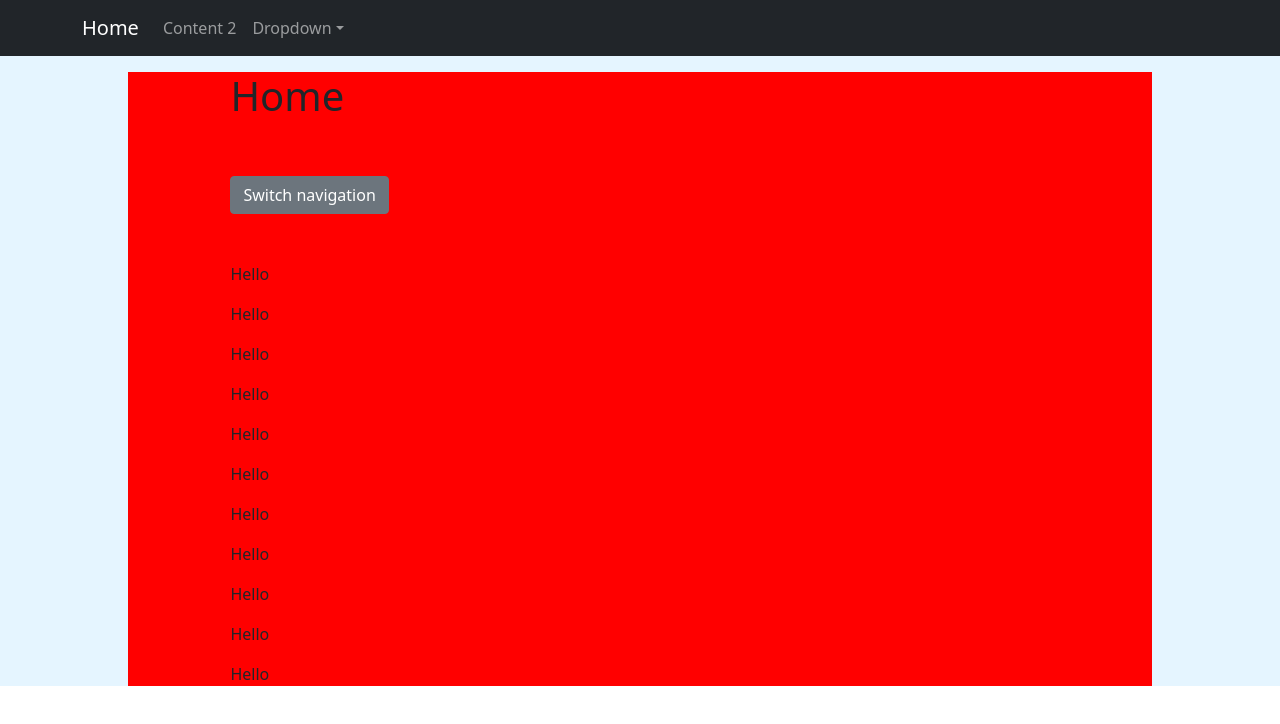
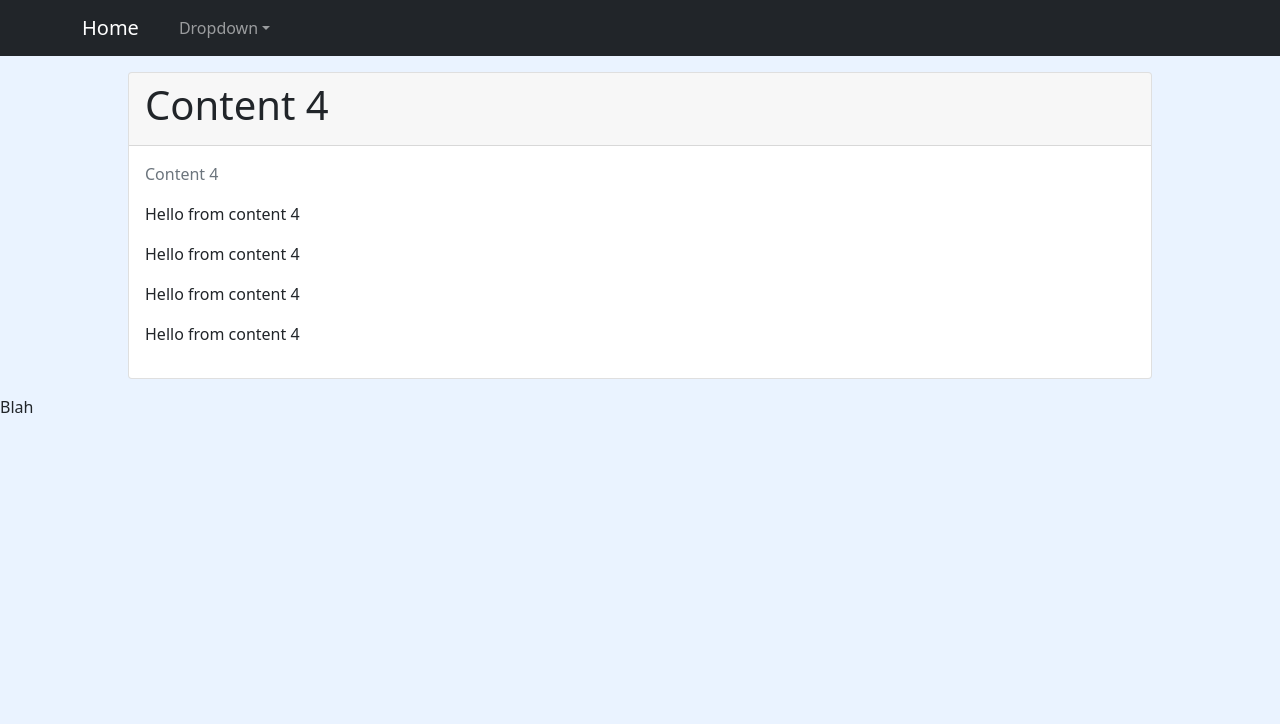
Before and after one commit to lmason98/react-navigation, a React (Create React App) app in the folder navigate/: page /content4 in a window 1280 px wide. Shown: the top 724 px of the page. Built offline with nearby package versions, Linux system fonts and the light colour scheme.

Commit message:
header nav still broke, figured out content cards

```diff
--- a/navigate/src/App.css
+++ b/navigate/src/App.css
@@ -37,6 +37,6 @@
   }
 }
 
-html, body, #app, #app>div {
+html, body, #app, #app>div, #root {
   height: 100%
 }
--- /dev/null
+++ b/navigate/src/components/content/Content.css
@@ -0,0 +1,11 @@
+.home-div {
+}
+
+.content2-div {
+}
+
+.content3-div {
+}
+
+.content4-div {
+}
--- a/navigate/src/components/content/Content.js
+++ b/navigate/src/components/content/Content.js
@@ -1,10 +1,46 @@
+import './Content.css';
 
-function Home({btn}) {
+import { ButtonGroup, Card, Breadcrumb } from 'react-bootstrap';
+
+/*
+* Component: ContentWrapper
+* Description: Content entry point for the app, create new pages here
+* Props:
+*  - title: string
+*  - breadcrumb: breadcrumb Component - Shows location on site
+*  - content: content Component - Main body content
+* */
+function ContentWrapper({title, breadcrumb, content}) {
+  const cName = title.replace(' ', '').toLowerCase() + '-div'; // lower title, append -div for className
+
   return (
-    <div className="content-div">
-      <h1>Home</h1>
-      {btn}
-      <div className="actual-content">
+    <Card className={cName}>
+      <Card.Header>
+        <h1>{title}</h1>
+      </Card.Header>
+      <Card.Body>
+        {breadcrumb}
+        {content}
+      </Card.Body>
+    </Card>
+  );
+}
+
+/*
+* Component: Home
+* Props:
+*  - toggleNav: Button
+* */
+function Home({toggleNav}) {
+  const breadcrumb =
+    <Breadcrumb>
+      <Breadcrumb.Item active>Home</Breadcrumb.Item>
+    </Breadcrumb>;
+
+  const body =
+    <>
+      <ButtonGroup className="ml-1 pr-1 pt-1 pb-1">{toggleNav}</ButtonGroup>
+
       <p>Hello</p>
       <p>Hello</p>
       <p>Hello</p>
@@ -16,33 +52,68 @@ function Home({btn}) {
       <p>Hello</p>
       <p>Hello</p>
       <p>Hello</p>
-      </div>
-    </div>
-  );
+    </>;
+
+  return <ContentWrapper title="Home"
+                         breadcrumb={breadcrumb}
+                         content={body} />;
 }
 
 function Content2() {
-  return (
-    <div className="content-div">
-      <h1>Content 1</h1>
-    </div>
-  );
+  const breadcrumb =
+    <Breadcrumb>
+      <Breadcrumb.Item active>Content 2</Breadcrumb.Item>
+    </Breadcrumb>;
+
+  const body =
+    <>
+      <p>Hello from content 2</p>
+      <p>Hello from content 2</p>
+      <p>Hello from content 2</p>
+      <p>Hello from content 2</p>
+    </>;
+
+  return <ContentWrapper title="Content 2"
+                         breadcrumb={breadcrumb}
+                         content={body}/>;
 }
 
 function Content3() {
-  return (
-    <div className="content-div">
-      <h1>Content 2</h1>
-    </div>
-  );
+  const breadcrumb =
+    <Breadcrumb>
+      <Breadcrumb.Item active>Content 3</Breadcrumb.Item>
+    </Breadcrumb>;
+
+  const body =
+    <>
+      <p>Hello from content 3</p>
+      <p>Hello from content 3</p>
+      <p>Hello from content 3</p>
+      <p>Hello from content 3</p>
+    </>;
+
+  return <ContentWrapper title="Content 3"
+                         breadcrumb={breadcrumb}
+                         content={body}/>;
 }
 
 function Content4() {
-  return (
-    <div className="content-div">
-      <h1>Content 3</h1>
-    </div>
-  );
+  const breadcrumb =
+    <Breadcrumb>
+      <Breadcrumb.Item active>Content 4</Breadcrumb.Item>
+    </Breadcrumb>;
+
+  const body =
+    <>
+      <p>Hello from content 4</p>
+      <p>Hello from content 4</p>
+      <p>Hello from content 4</p>
+      <p>Hello from content 4</p>
+    </>;
+
+  return <ContentWrapper title="Content 4"
+                         breadcrumb={breadcrumb}
+                         content={body}/>;
 }
 
 export {Home, Content2, Content3, Content4};
--- /dev/null
+++ b/navigate/src/components/footer/footer.js
@@ -0,0 +1,18 @@
+
+function Footer() {
+  return (
+    <div>
+      Blah
+    </div>
+  );
+}
+
+function SideFooter() {
+  return (
+    <div>
+      Side blah
+    </div>
+  );
+}
+
+export {Footer, SideFooter};
--- a/navigate/src/components/header-nav/HeaderNav.js
+++ b/navigate/src/components/header-nav/HeaderNav.js
@@ -1,25 +1,27 @@
 // Included
-import { Link } from 'react-router-dom';
+import { BrowserRouter, Link } from 'react-router-dom';
 import { Navbar, Container, Nav, NavDropdown } from 'react-bootstrap';
 
 function HeaderNav() {
   return (
     <div className="Header-nav">
       <Navbar bg="dark" variant="dark">
+        <BrowserRouter>
           <Container>
-          <Navbar.Brand href="#home">Home</Navbar.Brand>
+            <Navbar.Brand href="/">Home</Navbar.Brand>
             <Navbar.Toggle aria-controls="responsive-navbar-nav" />
             <Navbar.Collapse id="responsive-navbar-collapse">
-            <Nav className="me-auto">
-              <Nav.Link tag={Link} to="/content2">Content 2</Nav.Link>
+              <Nav className="mr-auto">
+                <Nav.Link href="/content2"></Nav.Link>
                 <NavDropdown title="Dropdown" id="collapsible-nav-dropdown">
-                <Nav.Link tag={Link} to="/content3">Content 3</Nav.Link>
+                  <NavDropdown.Item href="/content3">Content 3</NavDropdown.Item>
                   <NavDropdown.Divider />
-                <Nav.Link tag={Link} to="/content4">Content 4</Nav.Link>
+                  <NavDropdown.Item href="/content4">Content 4</NavDropdown.Item>
                 </NavDropdown>
               </Nav>
             </Navbar.Collapse>
           </Container>
+        </BrowserRouter>
       </Navbar>
     </div>
   );
--- a/navigate/src/components/main/main.css
+++ b/navigate/src/components/main/main.css
@@ -1,9 +1,9 @@
 .content-div {
     width: 80%;
     margin: 1rem auto 1rem auto;
-    background-color: red;
 }
 
 .main-div {
-    background-color: rgb(229, 245, 255);
+    background-color: rgb(234, 243, 255);
+    height: 100%;
 }
--- a/navigate/src/components/main/main.js
+++ b/navigate/src/components/main/main.js
@@ -1,34 +1,47 @@
 // Included
 import { useState } from 'react';
-import { ButtonGroup, Button } from 'react-bootstrap';
+import { Button } from 'react-bootstrap';
 import { BrowserRouter as Router, Switch, Route } from 'react-router-dom';
 
 // Created
 import './main.css';
 import HeaderNav from '../header-nav/HeaderNav.js';
 import SideNav from '../side-nav/SideNav.js';
+import {Footer, SideFooter} from '../footer/footer.js';
 import {Home, Content2, Content3, Content4} from '../content/Content.js';
 
 function Body() {
   const [showHeader, setShowHeader] = useState(true);
 
-  const switchNav = <ButtonGroup className="ml-5 pr-5 pt-5 pb-5">
-      <Button variant="secondary" className="ml-5" onClick={() => setShowHeader(!showHeader)}>Switch navigation</Button>
-    </ButtonGroup>;
+  const switchNav = <Button variant="primary" className="ml-5" onClick={() => setShowHeader(!showHeader)}>Switch navigation</Button>;
+
+  console.log('switch nav :', switchNav)
 
   return (
     <div className="main-div">
       {showHeader ? <HeaderNav /> : <SideNav />}
-      <Router>
-        <div className="content-div">
+      <div className="content-div">
+        <Router>
           <Switch>
-            <Route path="/"><Home btn={switchNav} /></Route>
-            <Route path="/content2"><Content2 /></Route>
-            <Route path="/content3"><Content3 /></Route>
-            <Route path="/content4"><Content4 /></Route>
+            <Route exact path="/">
+              <Home toggleNav={switchNav} />
+            </Route>
+            <Route path="/home">
+              <Home toggleNav={switchNav} />
+            </Route>
+            <Route path="/content2">
+              <Content2 />
+            </Route>
+            <Route path="/content3">
+              <Content3 />
+            </Route>
+            <Route path="/content4">
+              <Content4 />
+            </Route>
           </Switch>
-        </div>
-      </Router>
+        </Router>
+      </div>
+      {showHeader ? <Footer /> : <SideFooter />}
     </div>
   );
 }
```
Also changed, not shown: navigate/src/components/routes/Routes.js (added, +7 -0 lines), navigate/src/components/footer/footer.css (added). Lines whose indentation alone changed are shown as unchanged.
